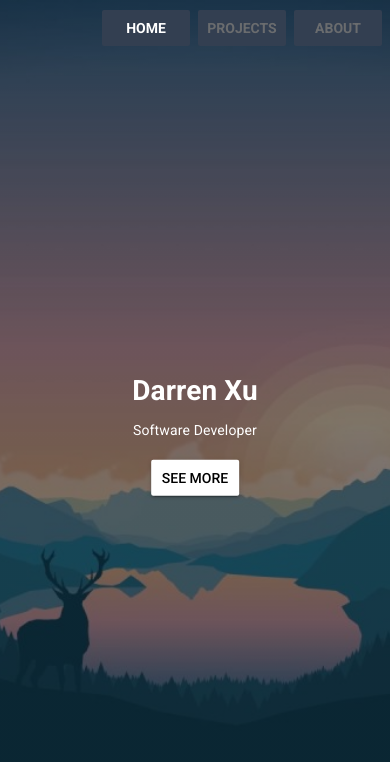
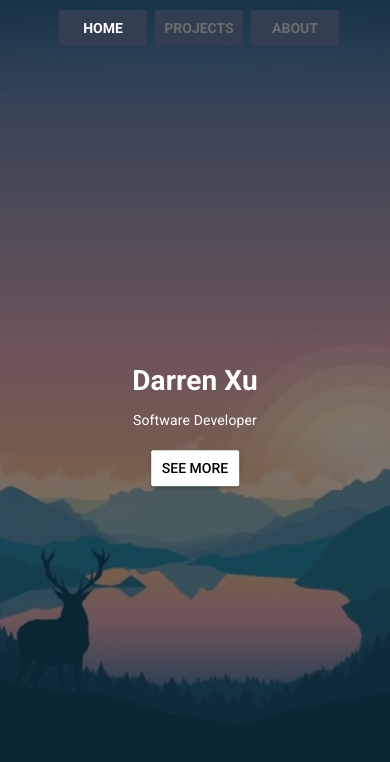
Before and after one commit to DarrenXu94/Portfolio, a Vue app: page / in a window 390 px wide. Shown: the top 762 px of the page. Built offline with nearby package versions, Linux system fonts and the light colour scheme.

Commit message:
Mobile nav flex

```diff
--- a/src/App.vue
+++ b/src/App.vue
@@ -26,7 +26,7 @@ export default {
   position: absolute;
   top: 50%;
   left: 50%;
-  // width: 80%;
+  transform: translate(-50%, -50%);
   margin: auto;
 }
 </style>
--- a/src/components/Landing.vue
+++ b/src/components/Landing.vue
@@ -18,10 +18,6 @@ export default {
     background-color: white;
   }
   text-align: center;
-  //   position: absolute;
-  //   top: 50%;
-  //   left: 50%;
-  transform: translate(-50%, -50%);
   color: white;
 }
 </style>
--- a/src/components/Navbar.vue
+++ b/src/components/Navbar.vue
@@ -1,7 +1,7 @@
 <template>
   <div id="nav">
-    <md-toolbar md-elevation="0">
-      <h3 class="md-title" style="flex: 1"></h3>
+    <md-toolbar md-elevation="0" style="display:flex; justify-content: center;">
+      <h3 class="md-title md-small-hide" style="flex: 1"></h3>
       <router-link v-for="link in links" :key="link.to" :to="link.to" tag="md-button">{{link.text}}</router-link>
     </md-toolbar>
   </div>
```
